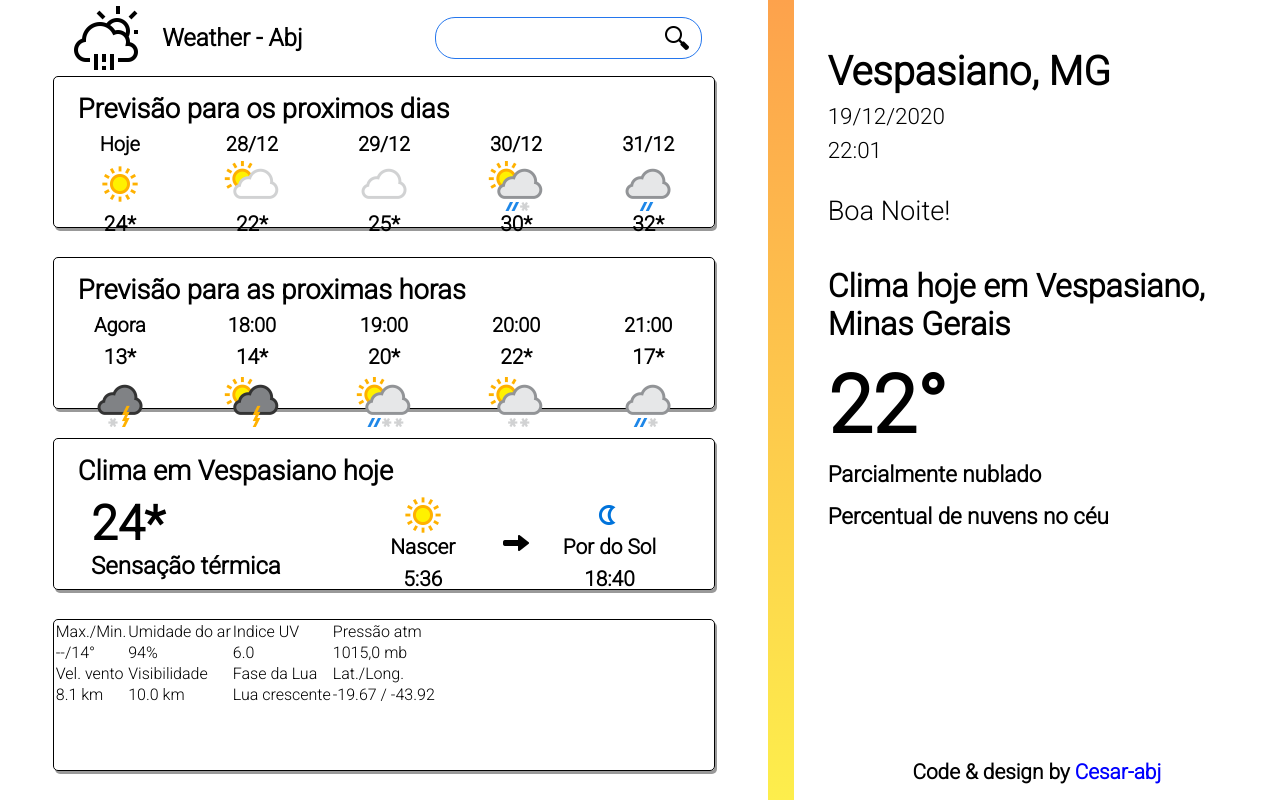
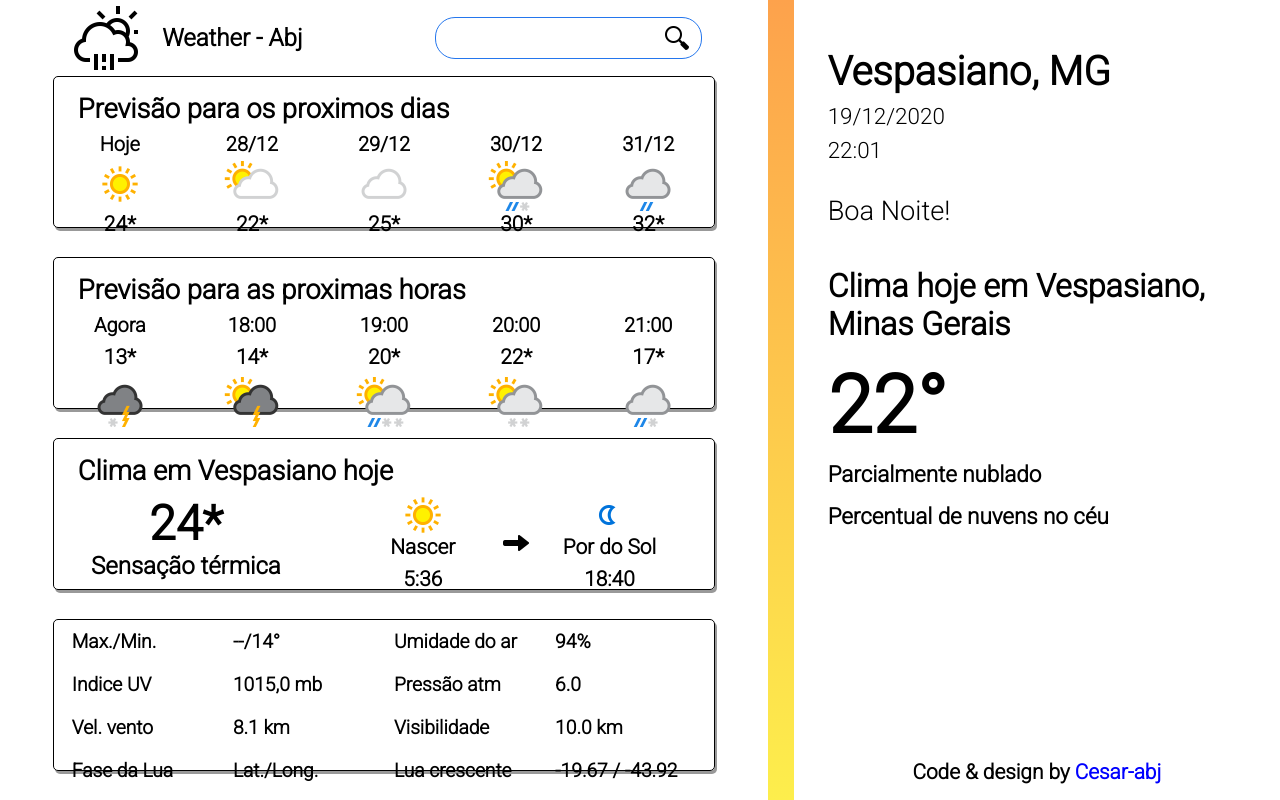
Before and after one commit to cesar-abj/weather, a website: page src/index.html in a window 1280 px wide. Drawn offline with Linux system fonts and the light colour scheme.

Commit message:
Adicionando estilo ao 'card tabela'

```diff
--- a/src/css/main-card-table.css
+++ b/src/css/main-card-table.css
@@ -0,0 +1,20 @@
+.table{
+  display: grid;
+  padding-left: 1rem;
+  height: 100%;
+}
+
+.table-body{
+  display: grid;
+  grid-template-columns: repeat(4, 25%);
+  grid-template-rows: repeat(4, 25%);
+}
+
+.table-data{
+  padding: .5rem 0 .5rem 0;
+}
+
+.table-font{
+  font-size: 1.2rem;
+  font-weight: bold;
+}
--- a/src/css/main-card-today.css
+++ b/src/css/main-card-today.css
@@ -1,6 +1,8 @@
 /* third card local weather */
 
 .local-div-title{
+  display: grid;
+  place-items: center;
   font-size: 3rem;
 }
 
--- a/src/index.html
+++ b/src/index.html
@@ -134,32 +134,48 @@
 
     <!-- list weather details -->
     <section class="list-info-weather card">
-      <table class="aside-table">
-        <tbody class="aside-table-body">
-          <tr class="aside-table-row-title">
-            <td class="aside-table-data">Max./Min.</td>
-            <td class="aside-table-data">Umidade do ar</td>
-            <td class="aside-table-data">Indice UV</td>
-            <td class="aside-table-data">Pressão atm</td>
+      <table class="table">
+        <tbody class="table-body">
+          <tr>
+            <td class="table-data table-font">Max./Min.</td>
           </tr>
+          <td class="table-data table-font">--/14°</td>
+
           <tr>
-            <td class="aside-table-row-content">--/14°</td>
-            <td class="aside-table-data">94%</td>
-            <td class="aside-table-data">6.0</td>
-            <td class="aside-table-data">1015,0 mb</td>
+            <td class="table-data table-font">Umidade do ar</td>
           </tr>
-          <tr class="aside-table-row-title">
-            <td class="aside-table-data">Vel. vento</td>
-            <td class="aside-table-data">Visibilidade</td>
-            <td class="aside-table-data">Fase da Lua</td>
-            <td class="aside-table-data">Lat./Long.</td>
+          <td class="table-data table-font">94%</td>
+
+          <tr>
+            <td class="table-data table-font">Indice UV</td>
           </tr>
-          <tr class="aside-table-row-content">
-            <td class="aside-table-data">8.1 km</td>
-            <td class="aside-table-data">10.0 km</td>
-            <td class="aside-table-data">Lua crescente</td>
-            <td class="aside-table-data">-19.67 / -43.92</td>
+          <td class="table-data table-font">1015,0 mb</td>
+
+          <tr>
+            <td class="table-data table-font">Pressão atm</td>
           </tr>
+          <td class="table-data table-font">6.0</td>
+
+          <tr>
+            <td class="table-data table-font">Vel. vento</td>
+          </tr>
+          <td class="table-data table-font">8.1 km</td>
+
+          <tr>
+            <td class="table-data table-font">Visibilidade</td>
+          </tr>
+          <td class="table-data table-font">10.0 km</td>
+
+          <tr>
+            <td class="table-data table-font">Fase da Lua</td>
+          </tr>
+          <td class="table-data table-font">Lat./Long.</td>
+
+          <tr>
+            <td class="table-data table-font">Lua crescente</td>
+          </tr>
+          <td class="table-data table-font">-19.67 / -43.92</td>
+
         </tbody>
       </table>
     </section>
```
